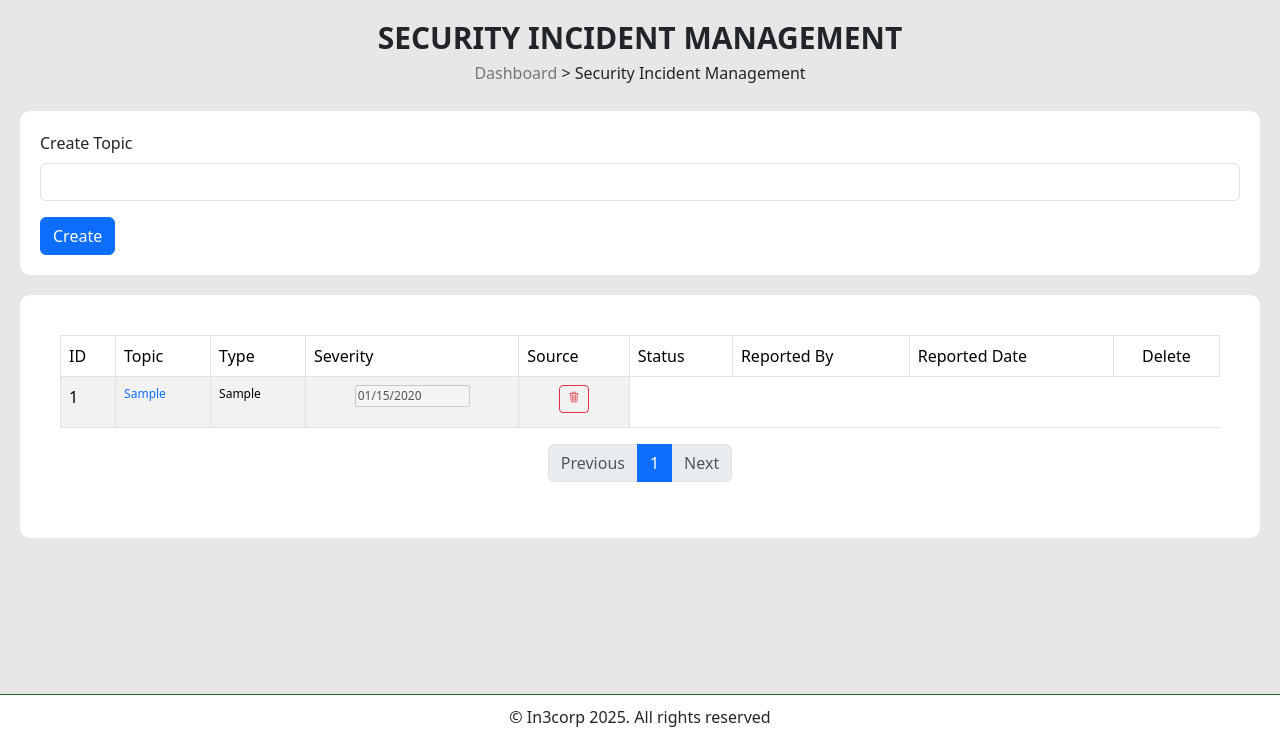
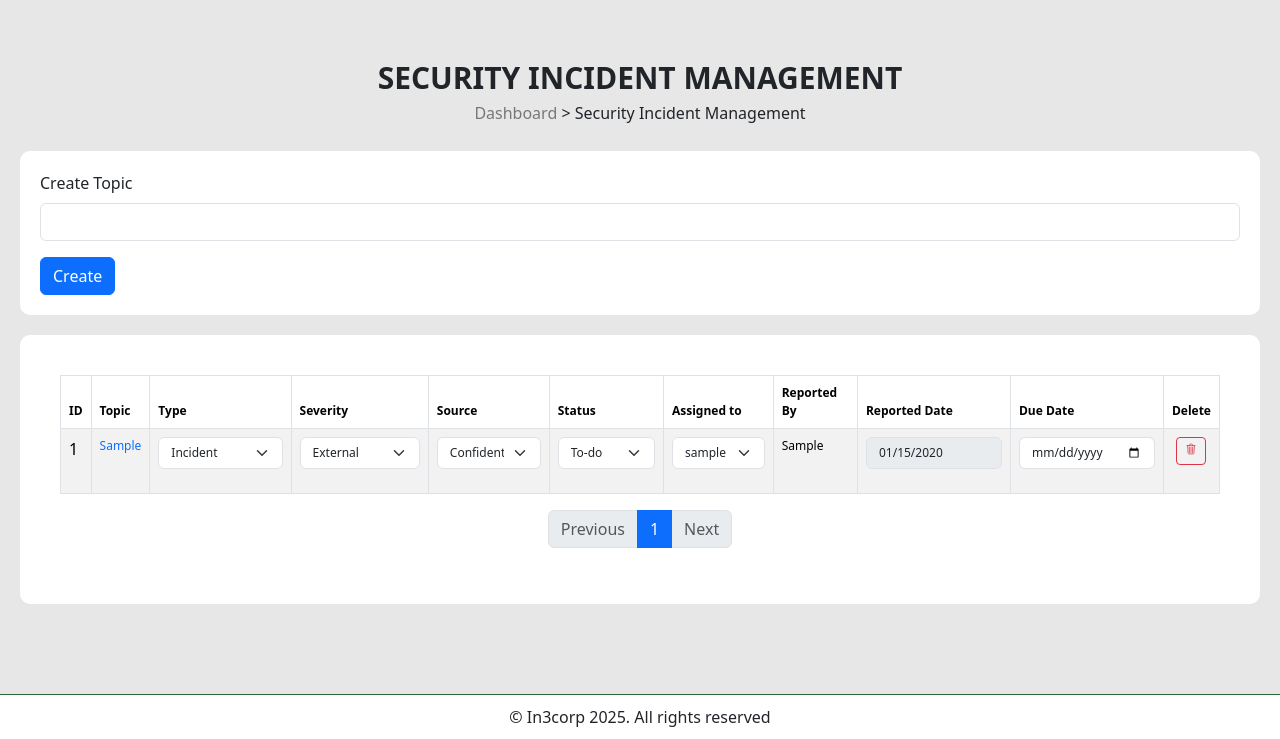
Before and after one commit to sidmrlazy/isocorp, a PHP site: page /security-incident-management.php in a window 1280 px wide. Shown: the part 61-800 px from the top of the page. Run offline with PHP 8.4, Linux system fonts and the light colour scheme; tables that the repository leaves empty or names only in its code hold one stand-in row (values such as "Sample post"); some libraries are stand-ins or nearby versions.

Commit message:
new file:   includes/sim-functions.php modified:   security-incident-management.php

```diff
--- /dev/null
+++ b/includes/sim-functions.php
@@ -0,0 +1,83 @@
+<div class="dashboard-container">
+    <?php
+
+    if (isset($_POST['delete'])) {
+        try {
+            mysqli_report(MYSQLI_REPORT_ERROR | MYSQLI_REPORT_STRICT);
+            $sim_id = mysqli_real_escape_string($connection, $_POST['sim_id']);
+
+            // Ensure the ID is valid before deletion
+            $delete_query = "DELETE FROM `sim` WHERE `SIM_ID` = $sim_id";
+            $delete_query_r = mysqli_query($connection, $delete_query);
+
+            if ($delete_query_r) {
+                echo '<div id="alertBox" class="alert alert-success mt-5" role="alert">Incident deleted successfully!</div>';
+            } else {
+                throw new Exception("Failed to delete the incident.");
+            }
+        } catch (Exception $e) {
+            echo '<div id="alertBox" class="alert alert-danger mt-5" role="alert">Error: ' . $e->getMessage() . '</div>';
+        }
+    }
+    if (isset($_POST['record'])) {
+        try {
+            mysqli_report(MYSQLI_REPORT_ERROR | MYSQLI_REPORT_STRICT);
+
+            if (
+                empty($_POST['sim_id']) || empty($_POST['sim_status']) || empty($_POST['sim_severity']) ||
+                empty($_POST['sim_source']) || empty($_POST['sim_type']) || empty($_POST['sim_reported_by'])
+            ) {
+                throw new Exception("All required fields must be filled.");
+            }
+
+            $updated_sim_id = mysqli_real_escape_string($connection, $_POST['sim_id']);
+            $updated_sim_status = mysqli_real_escape_string($connection, $_POST['sim_status']);
+            $updated_sim_severity = mysqli_real_escape_string($connection, $_POST['sim_severity']);
+            $updated_sim_source = mysqli_real_escape_string($connection, $_POST['sim_source']);
+            $updated_sim_type = mysqli_real_escape_string($connection, $_POST['sim_type']);
+            $updated_sim_reported_date = mysqli_real_escape_string($connection, $_POST['sim_reported_date']);
+            $updated_sim_reported_by = mysqli_real_escape_string($connection, $_POST['sim_reported_by']);
+            $updated_sim_assigned_to = mysqli_real_escape_string($connection, $_POST['sim_assigned_to'] ?? '');
+            $updated_sim_due_date = mysqli_real_escape_string($connection, $_POST['sim_due_date'] ?? '');
+            $updated_sim_details = mysqli_real_escape_string($connection, $_POST['sim_details'] ?? '');
+
+            // Fetch sim_final directly from the database
+            $check_final_query = "SELECT sim_final FROM `sim` WHERE sim_id = '$updated_sim_id'";
+            $check_final_result = mysqli_query($connection, $check_final_query);
+
+            if (!$check_final_result || mysqli_num_rows($check_final_result) == 0) {
+                throw new Exception("Incident not found.");
+            }
+
+            $row = mysqli_fetch_assoc($check_final_result);
+            $existing_sim_final = $row['sim_final'];
+
+            // Prevent changing status to resolved unless sim_final is 2
+            if ($updated_sim_status == '2' && $existing_sim_final != '2') {
+                throw new Exception("Incident cannot be marked as resolved unless details are finalized.");
+            }
+
+            $update_query = "UPDATE `sim` SET
+                `sim_status` = '$updated_sim_status',
+                `sim_severity` = '$updated_sim_severity',
+                `sim_source` = '$updated_sim_source',
+                `sim_type` = '$updated_sim_type',
+                `sim_reported_date` = '$updated_sim_reported_date',
+                `sim_reported_by` = '$updated_sim_reported_by',
+                `sim_assigned_to` = '$updated_sim_assigned_to',
+                `sim_due_date` = '$updated_sim_due_date',
+                `sim_details` = '$updated_sim_details'
+                WHERE `sim_id` = $updated_sim_id";
+
+            $update_query_r = mysqli_query($connection, $update_query);
+
+            if ($update_query_r) {
+                echo '<div id="alertBox" class="alert alert-success mt-5" role="alert">Incident updated!</div>';
+            }
+        } catch (Exception $e) {
+            echo '<div id="alertBox" class="alert alert-danger mt-5" role="alert">Error: ' . $e->getMessage() . '</div>';
+        }
+    }
+
+    ?>
+</div>
--- a/security-incident-management.php
+++ b/security-incident-management.php
@@ -3,88 +3,13 @@ include('includes/header.php');
 include('includes/navbar.php');
 include 'includes/config.php';
 include 'includes/connection.php';
+include 'includes/sim-functions.php';
 ?>
 <div class="dashboard-container">
     <div class="screen-name-container">
         <h1>SECURITY INCIDENT MANAGEMENT</h1>
         <h2><a href="dashboard.php">Dashboard</a> > Security Incident Management</h2>
     </div>
-
-    <?php
-
-    if (isset($_POST['delete'])) {
-        try {
-            mysqli_report(MYSQLI_REPORT_ERROR | MYSQLI_REPORT_STRICT);
-            $sim_id = mysqli_real_escape_string($connection, $_POST['sim_id']);
-
-            // Ensure the ID is valid before deletion
-            $delete_query = "DELETE FROM `sim` WHERE `SIM_ID` = $sim_id";
-            $delete_query_r = mysqli_query($connection, $delete_query);
-
-            if ($delete_query_r) {
-                echo '<div id="alertBox" class="alert alert-success mt-5" role="alert">Incident deleted successfully!</div>';
-            } else {
-                throw new Exception("Failed to delete the incident.");
-            }
-        } catch (Exception $e) {
-            echo '<div id="alertBox" class="alert alert-danger mt-5" role="alert">Error: ' . $e->getMessage() . '</div>';
-        }
-    }
-    if (isset($_POST['create'])) {
-        try {
-            mysqli_report(MYSQLI_REPORT_ERROR | MYSQLI_REPORT_STRICT);
-            $sim_topic = mysqli_real_escape_string($connection, $_POST['sim_topic']);
-            $sim_reported_by = $user_name;
-            $query = "INSERT INTO `sim`(`SIM_TOPIC`, `SIM_REPORTED_BY`) VALUES ('$sim_topic', '$sim_reported_by')";
-            $query_r = mysqli_query($connection, $query);
-            if ($query_r) {
-                echo '<div id="alertBox" class="alert alert-success mt-5" role="alert">Incident created!</div>';
-            }
-        } catch (Exception $e) {
-            echo '<div id="alertBox" class="alert alert-danger mt-5" role="alert">Error: ' . $e->getMessage() . '</div>';
-        }
-    }
-
-    if (isset($_POST['record'])) {
-        try {
-
-            mysqli_report(MYSQLI_REPORT_ERROR | MYSQLI_REPORT_STRICT);
-
-            if (
-                empty($_POST['sim_id']) || empty($_POST['sim_status']) || empty($_POST['sim_severity']) ||
-                empty($_POST['sim_source']) || empty($_POST['sim_type']) || empty($_POST['sim_reported_by'])
-            ) {
-                throw new Exception("All fields are required before recording the incident.");
-            }
-
-            $updated_sim_id = mysqli_real_escape_string($connection, $_POST['sim_id']);
-            $updated_sim_status = mysqli_real_escape_string($connection, $_POST['sim_status']);
-            $updated_sim_severity = mysqli_real_escape_string($connection, $_POST['sim_severity']);
-            $updated_sim_source = mysqli_real_escape_string($connection, $_POST['sim_source']);
-            $updated_sim_type = mysqli_real_escape_string($connection, $_POST['sim_type']);
-            $updated_sim_reported_date = mysqli_real_escape_string($connection, $_POST['sim_reported_date']);
-            $updated_sim_reported_by = mysqli_real_escape_string($connection, $_POST['sim_reported_by']);
-
-            $update_query = "UPDATE `sim` SET
-                `SIM_STATUS`= '$updated_sim_status',
-                `SIM_SEVERITY`= '$updated_sim_severity',
-                `SIM_SOURCE`= '$updated_sim_source',
-                `SIM_TYPE`= '$updated_sim_type',
-                `SIM_REPORTED_DATE`= '$updated_sim_reported_date',
-                `SIM_REPORTED_BY`= '$updated_sim_reported_by'
-                WHERE SIM_ID = $updated_sim_id";
-
-            $update_query_r = mysqli_query($connection, $update_query);
-
-            if ($update_query_r) {
-                echo '<div id="alertBox" class="alert alert-success mt-5" role="alert">Incident updated!</div>';
-            }
-        } catch (Exception $e) {
-            echo '<div id="alertBox" class="alert alert-danger mt-5" role="alert">Error: ' . $e->getMessage() . '</div>';
-        }
-    }
-
-    ?>
     <div class="sim-topic-container">
         <form action="" method="POST">
             <div class="mb-3">
@@ -113,18 +38,20 @@ include 'includes/connection.php';
             <table class="table table-bordered table-striped">
                 <thead>
                     <tr class="sim-th">
-                        <th scope="col">ID</th>
-                        <th scope="col">Topic</th>
-                        <th scope="col">Type</th>
-                        <th scope="col">Severity</th>
-                        <th scope="col">Source</th>
-                        <th scope="col">Status</th>
-                        <th scope="col">Reported By</th>
-                        <th scope="col">Reported Date</th>
+                        <th style="font-size: 12px !important; font-weight: 600 !important;" scope="col">ID</th>
+                        <th style="font-size: 12px !important; font-weight: 600 !important;" scope="col">Topic</th>
+                        <th style="font-size: 12px !important; font-weight: 600 !important;" scope="col">Type</th>
+                        <th style="font-size: 12px !important; font-weight: 600 !important;" scope="col">Severity</th>
+                        <th style="font-size: 12px !important; font-weight: 600 !important;" scope="col">Source</th>
+                        <th style="font-size: 12px !important; font-weight: 600 !important;" scope="col">Status</th>
+                        <th style="font-size: 12px !important; font-weight: 600 !important;" scope="col">Assigned to</th>
+                        <th style="font-size: 12px !important; font-weight: 600 !important;" scope="col">Reported By</th>
+                        <th style="font-size: 12px !important; font-weight: 600 !important;" scope="col">Reported Date</th>
+                        <th style="font-size: 12px !important; font-weight: 600 !important;" scope="col">Due Date</th>
                         <?php if ($user_role === '1') { ?>
-                            <th class="text-center" scope="col">Action</th>
+                            <th style="font-size: 12px !important; font-weight: 600 !important;" class="text-center" scope="col">Action</th>
                         <?php } ?>
-                        <th class="text-center" scope="col">Delete</th>
+                        <th style="font-size: 12px !important; font-weight: 600 !important;" class="text-center" scope="col">Delete</th>
                     </tr>
                 </thead>
                 <tbody>
@@ -137,102 +64,54 @@ include 'includes/connection.php';
                         $sim_type = $row['sim_type'];
                         $sim_reported_date = $row['sim_reported_date'];
                         $sim_reported_by = $row['sim_reported_by'];
+                        $sim_due_date = $row['sim_due_date'];
+                        $sim_assigned_to = $row['sim_assigned_to'];
                     ?>
                         <tr class="sim-th">
                             <form action="" method="POST">
+                                <!-- ================ SERIAL NUMBER ================ -->
                                 <th scope="row">
                                     <input type="hidden" name="sim_id" value="<?php echo $sim_id ?>">
                                     <?php echo $sim_id ?>
                                 </th>
+
+                                <!-- ================ TOPIC ================ -->
                                 <td>
                                     <a href="sim-details.php?id=<?php echo $sim_id; ?>" class="text-decoration-none">
                                         <?php echo htmlspecialchars($sim_topic); ?>
                                     </a>
                                 </td>
 
-
-
-                                <!-- ================ SEVERITY ================ -->
-                                <?php if ($user_role == '1') { ?>
+                                <!-- ================ TYPE ================ -->
                                 <td>
-                                        <select style="font-size: 12px;" name="sim_severity" class="form-select" required <?= $sim_status == "2" ? 'disabled' : '' ?>>
-                                            <option value="" disabled>Select Severity</option>
+                                    <select style="font-size: 12px;" name="sim_type" class="form-select" required <?= $sim_status == "2" ? 'disabled' : '' ?>>
+                                        <option value="" disabled>Select Incident Type</option>
                                         <option value="1" <?= $sim_severity == "1" ? 'selected' : '' ?>>Incident</option>
                                         <option value="2" <?= $sim_severity == "2" ? 'selected' : '' ?>>Event</option>
                                     </select>
                                 </td>
-                                <?php } elseif ($user_role == '2') { ?>
+
+                                <!-- ================ SEVERITY ================ -->
                                 <td>
-                                        <?php
-                                        if ($sim_severity == '1') {
-                                            $new_sim_severity = "Incident";
-                                        } elseif ($sim_severity == '2') {
-                                            $new_sim_severity = "Event";
-                                        } else {
-                                            $new_sim_severity = "Action Pending";
-                                        }
-                                        ?>
-                                        <input type="text" style="font-size: 12px;" value="<?php echo $new_sim_severity ?>" disabled>
-                                    </td>
-                                <?php } ?>
-
-                                <!-- ================ SOURCE ================ -->
-                                <?php if ($user_role == '1') { ?>
-                                    <td>
-                                        <select style="font-size: 12px;" name="sim_source" class="form-select" required <?= $sim_status == "2" ? 'disabled' : '' ?>>
-                                            <option value="" disabled>Select Source</option>
+                                    <select style="font-size: 12px;" name="sim_severity" class="form-select" required <?= $sim_status == "2" ? 'disabled' : '' ?>>
+                                        <option value="" disabled>Select Severity</option>
                                         <option value="1" <?= $sim_source == "1" ? 'selected' : '' ?>>External</option>
                                         <option value="2" <?= $sim_source == "2" ? 'selected' : '' ?>>Internal</option>
                                         <option value="3" <?= $sim_source == "3" ? 'selected' : '' ?>>Internal & External</option>
                                     </select>
                                 </td>
-                                <?php } elseif ($user_role == '2') { ?>
+
+                                <!-- ================ SOURCE ================ -->
                                 <td>
-                                        <?php
-                                        if ($sim_source == '1') {
-                                            $new_sim_source = "External";
-                                        } elseif ($sim_source == '2') {
-                                            $new_sim_source = "Internal";
-                                        } elseif ($sim_source == '3') {
-                                            $new_sim_source = "Internal & External";
-                                        } else {
-                                            $new_sim_source = "Action Pending";
-                                        }
-                                        ?>
-                                        <input style="font-size: 12px;" type="text" value="<?php echo $new_sim_source ?>" disabled>
-                                    </td>
-                                <?php } ?>
-
-                                <!-- ================ INCIDENT TYPE ================ -->
-                                <?php if ($user_role == '1') { ?>
-                                    <td>
-                                        <select style="font-size: 12px;" name="sim_type" class="form-select" required <?= $sim_status == "2" ? 'disabled' : '' ?>>
-                                            <option value="" disabled>Select Type</option>
+                                    <select style="font-size: 12px;" name="sim_source" class="form-select" required <?= $sim_status == "2" ? 'disabled' : '' ?>>
+                                        <option value="" disabled>Select Source</option>
                                         <option value="1" <?= $sim_type == "1" ? 'selected' : '' ?>>Confidentiality</option>
                                         <option value="2" <?= $sim_type == "2" ? 'selected' : '' ?>>Integrity</option>
                                         <option value="3" <?= $sim_type == "3" ? 'selected' : '' ?>>Availability</option>
                                     </select>
                                 </td>
-                                <?php } elseif ($user_role == '2') { ?>
-                                    <td>
-                                        <?php
-                                        if ($sim_type == '1') {
-                                            $new_sim_type = "Confidentiality";
-                                        } elseif ($sim_type == '2') {
-                                            $new_sim_type = "Integrity";
-                                        } elseif ($sim_type == '3') {
-                                            $new_sim_type = "Availability";
-                                        } else {
-                                            $new_sim_type = "Action Pending";
-                                        }
-                                        ?>
-                                        <input style="font-size: 12px;" type="text" value="<?php echo $new_sim_type ?>" disabled>
-                                    </td>
-                                <?php } ?>
 
                                 <!-- ================ STATUS ================ -->
-                                <?php if ($user_role == '1') { ?>
-                                    <!-- Add feature to throw error if user tries to reolve the issue if the sim_final column is not 2 -->
                                 <td>
                                     <select style="font-size: 12px;" name="sim_status" class="form-select" required <?= $sim_status == "2" ? 'disabled' : '' ?>>
                                         <option value="" disabled>Select Status</option>
@@ -240,45 +119,58 @@ include 'includes/connection.php';
                                         <option value="2" <?= $sim_status == "2" ? 'selected' : '' ?>>Resolved</option>
                                     </select>
                                 </td>
-                                <?php } elseif ($user_role == '2') { ?>
+
+                                <!-- ================ ASSIGNED TO ================ -->
+                                <td>
+                                    <select style="font-size: 12px;" name="sim_assigned_to" class="form-select" required <?= $sim_status == "2" ? 'disabled' : '' ?>>
+                                        <option value="" disabled <?= empty($sim_assigned_to) ? 'selected' : '' ?>>Select User</option>
                                         <?php
-                                    if ($sim_status == '1') {
-                                        $new_sim_status =  "To-Do";
-                                    } elseif ($sim_status == '2') {
-                                        $new_sim_status = "Resolved";
-                                    } else {
-                                        $new_sim_status = "Action Pending";
-                                    }
+                                        $get_user = "SELECT * FROM `user`";
+                                        $get_user_r = mysqli_query($connection, $get_user);
+                                        while ($row = mysqli_fetch_assoc($get_user_r)) {
+                                            $fetched_user_name = $row['isms_user_name'];
+                                            $selected = ($fetched_user_name == $sim_assigned_to) ? 'selected' : '';
                                         ?>
-                                    <td>
-                                        <input style="font-size: 12px;" type="text" value="<?php echo $new_sim_status ?>" disabled>
+                                            <option value="<?= htmlspecialchars($fetched_user_name) ?>" <?= $selected ?>>
+                                                <?= htmlspecialchars($fetched_user_name) ?>
+                                            </option>
+                                        <?php } ?>
+                                    </select>
                                 </td>
-                                <?php } ?>
 
+                                <!-- ================ REPORTED BY ================ -->
                                 <td>
                                     <p><?php echo $sim_reported_by ?></p>
                                 </td>
 
-                                <!-- <td class="text-center" style="font-size: 12px;">
-                                    <?php
-                                    $formatted_date = (!empty($sim_reported_date) && $sim_reported_date !== '0000-00-00')
-                                        ? date('m-d-Y', strtotime($sim_reported_date))
-                                        : date('m-d-Y');
-                                    ?>
-                                    <input type="date" style="font-size: 12px;" name="sim_reported_date" value="<?php echo htmlspecialchars($formatted_date); ?>">
-                                </td> -->
-
+                                <!-- ================ REPORTED DATE ================ -->
                                 <td class="text-center small-text">
                                     <?php
                                     $formatted_date = (!empty($sim_reported_date) && $sim_reported_date !== '0000-00-00')
-                                        ? date('Y-m-d', strtotime($sim_reported_date)) // Ensuring correct format for <input type="date">
+                                        ? date('Y-m-d', strtotime($sim_reported_date))
                                         : date('Y-m-d');
-
-                                    // Determine if the field should be disabled
                                     $disabled = ($sim_status == '1' || $sim_status == NULL) ? '' : 'disabled';
                                     ?>
 
-                                    <input type="date" class="small-text" name="sim_reported_date" value="<?php echo htmlspecialchars($formatted_date); ?>" <?php echo $disabled; ?>>
+                                    <input
+                                    type="date"
+                                    class="form-control"
+                                    style="font-size: 12px;"
+                                    name="sim_reported_date"
+                                    value="<?php echo htmlspecialchars($formatted_date); ?>" <?php echo $disabled; ?>>
+                                </td>
+
+                                <!-- ================ DUE DATE ================ -->
+                                <td>
+                                    <div class="mb-3">
+                                        <input
+                                            type="date"
+                                            name="sim_due_date"
+                                            style="font-size: 12px;"
+                                            class="form-control"
+                                            value="<?= htmlspecialchars($sim_due_date) ?>"
+                                            <?= $sim_status == "2" ? 'disabled' : '' ?>>
+                                    </div>
                                 </td>
 
 
```
Lines whose indentation alone changed are shown as unchanged.
